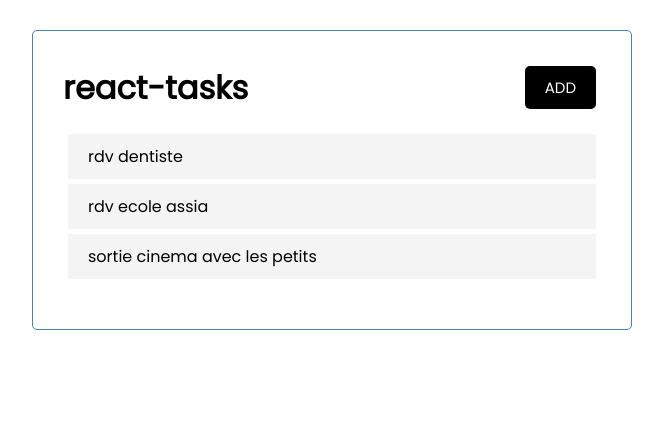
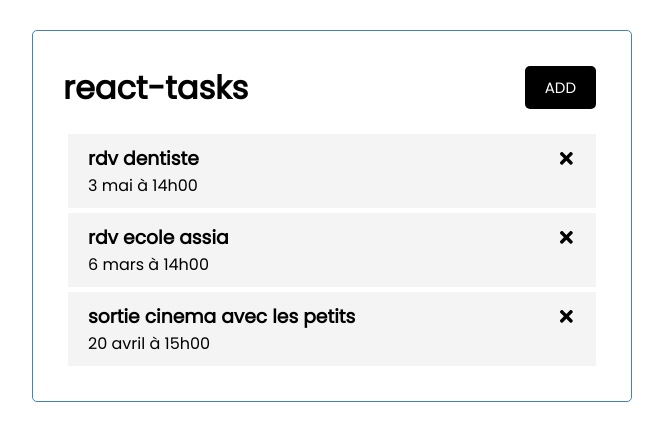
Before and after one commit to san292/react-tasks, a React (Create React App) app: page / in a window 1280 px wide. Shown: the top 440 px of the page, without its empty margins (308-971 px from the left). Built offline with nearby package versions, Linux system fonts and the light colour scheme.

Commit message:
add method for delete task when you click

```diff
--- a/package.json
+++ b/package.json
@@ -8,6 +8,7 @@
     "@testing-library/user-event": "^13.5.0",
     "react": "^18.0.0",
     "react-dom": "^18.0.0",
+    "react-icons": "^4.3.1",
     "react-scripts": "5.0.1",
     "web-vitals": "^2.1.4"
   },
--- a/src/App.js
+++ b/src/App.js
@@ -23,10 +23,18 @@
       reminder: true
     }
   ]);
+  // function pour supprimer une tachee(task)
+  const deleteTask = (id) => {
+    setTasks(tasks.filter((task) => task.id !== id));
+  };
   return (
     <div className="container">
       <Header />
-      <Tasks tasks={tasks} />
+      {tasks.length > 0 ? (
+        <Tasks tasks={tasks} deleteTask={deleteTask} />
+      ) : (
+        'pas de tache à afficher '
+      )}
     </div>
   );
 }
--- a/src/components/Task.js
+++ b/src/components/Task.js
@@ -1,10 +1,14 @@
 import React from 'react';
+import { FaTimes } from 'react-icons/fa';
 
-const task = ({ task }) => {
+const task = ({ task, deleteTask }) => {
   return (
-    <>
-      <div className="task">{task.text}</div>
-    </>
+    <div className="task">
+      <h3>
+        {task.text} <FaTimes onClick={() => deleteTask(task.id)} />
+      </h3>
+      <p>{task.day}</p>
+    </div>
   );
 };
 
--- a/src/components/Tasks.js
+++ b/src/components/Tasks.js
@@ -1,11 +1,11 @@
 import Task from './Task';
 
-const Tasks = ({ tasks }) => {
+const Tasks = ({ tasks, deleteTask }) => {
   console.log('-----', tasks);
   return (
     <div>
       {tasks.map((task) => (
-        <Task task={task} />
+        <Task key={task.id} task={task} deleteTask={deleteTask} />
       ))}
     </div>
   );
```
Also changed, not shown: 1 other file (tests, documents, lock files or other folders).
